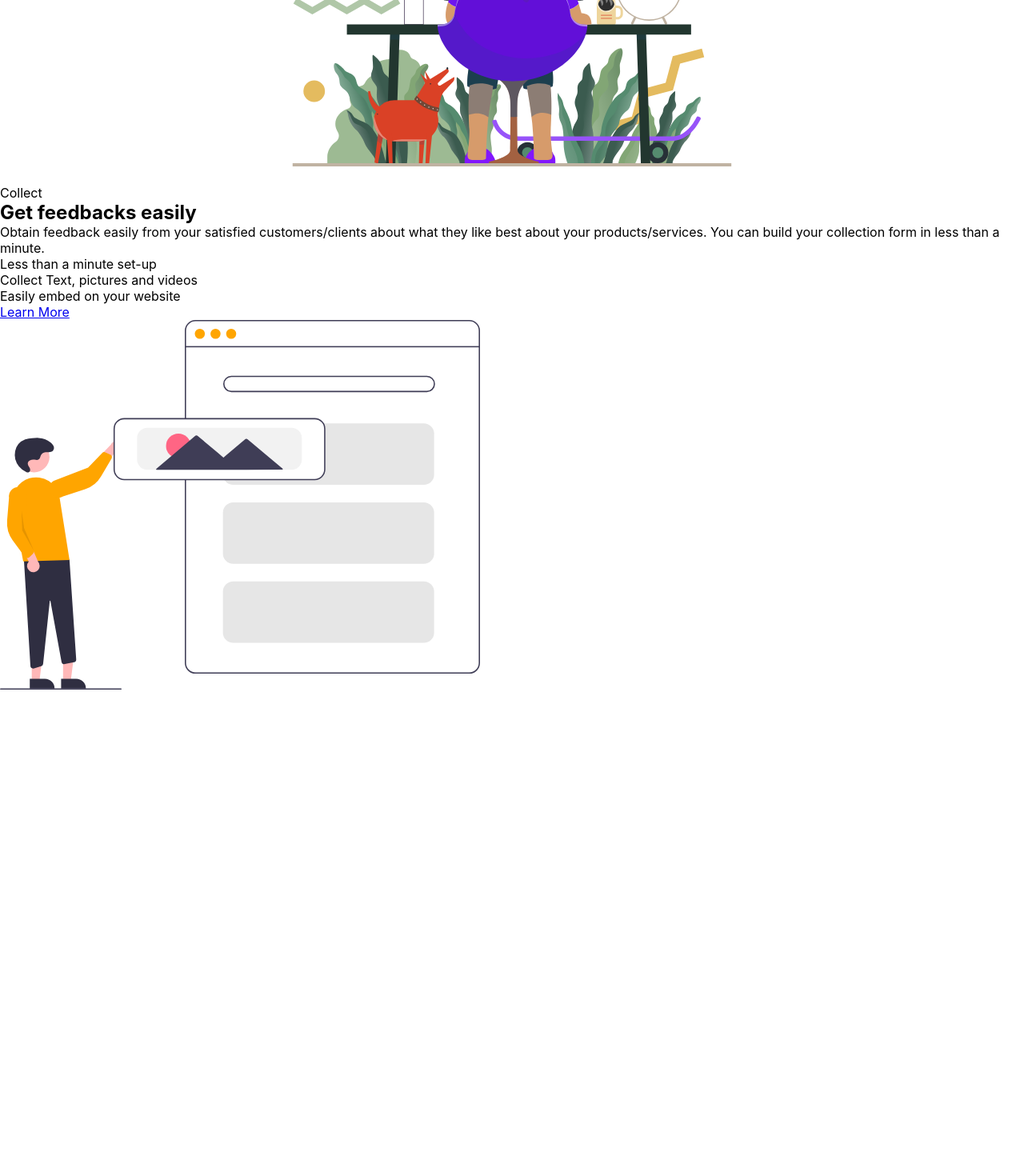
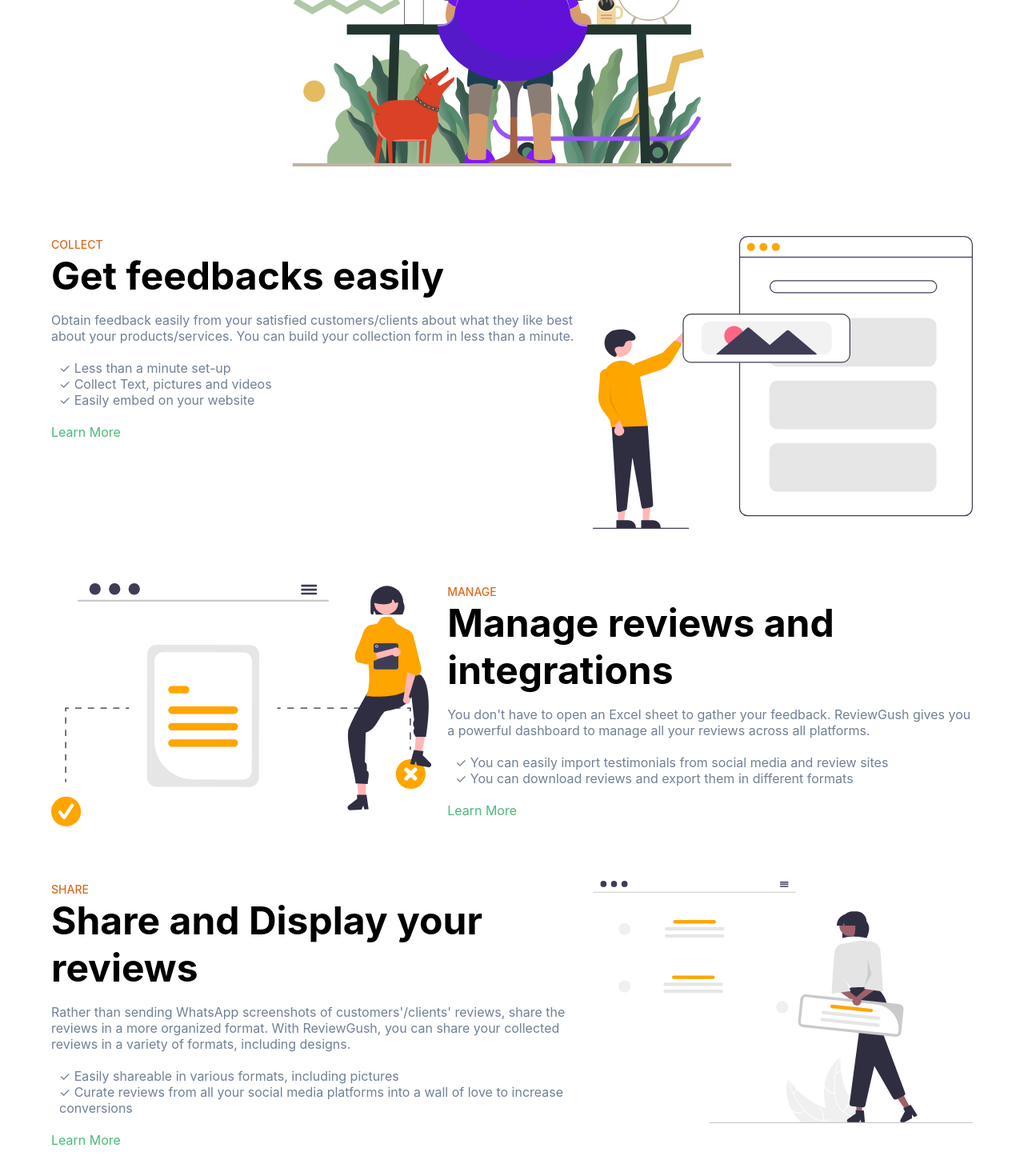
Before and after one commit to asyinka/reviewGush, a React (Vite) app: page / in a window 1280 px wide. Shown: the part 504-1974 px from the top of the page at 80% size. Before the commit the page ends 1370 px from the top, so only its background shows below. Built offline with nearby package versions, Linux system fonts and the light colour scheme.

Commit message:
chore: ads all feature components section

```diff
--- a/src/App.css
+++ b/src/App.css
@@ -14,12 +14,21 @@
   --spacing-2: 2rem;
   --spacing-3: 1rem;
   --spacing-4: 4rem;
+  --mx-font-size-3: 3rem;
   --line-height-min: 1.2;
+  --font-size-mid: 0.875rem;
+  --text-color-gray: #718096;
 }
 html {
   text-size-adjust: 100%;
   text-rendering: optimizeLegibility;
   touch-action: manipulation;
+}
+img,
+video {
+  max-width: 100%;
+  height: auto;
+  overflow-clip-margin: content-box;
 }
 /* nav section */
 .navBar {
@@ -65,7 +74,7 @@ html {
 .button-primary--text {
   font-weight: 600;
   line-height: var(--line-height-min);
-  font-size: 0.875rem;
+  font-size: var(--font-size-mid);
   color: #ffffff;
 }
 .button-primary:hover {
@@ -84,8 +93,9 @@ html {
 .hero-container {
   display: flex;
   flex-direction: column;
+  width: 100vw;
+  margin: 0 auto;
   align-items: center;
-  width: 100%;
 }
 .hero {
   display: flex;
@@ -145,7 +155,7 @@ h1:hover {
 .hero__article {
   margin-top: var(--spacing-1);
   text-align: center;
-  color: #718096;
+  color: var(--text-color-gray);
   font-size: 1.25rem;
   font-weight: 300;
 }
@@ -176,7 +186,7 @@ h1:hover {
     flex-direction: row;
   }
   h1 {
-    font-size: 3rem;
+    font-size: var(--mx-font-size-3);
   }
 }
 /* Adjust image size for smaller screens */
@@ -194,3 +204,65 @@ h1:hover {
     height: auto;
   }
 }
+/* project features section */
+.featuresCard {
+  display: flex;
+  margin: 4rem 4rem;
+}
+.featuresCard__tag {
+  font-weight: 500;
+  font-size: var(--font-size-mid);
+  line-height: 1;
+  text-transform: uppercase;
+}
+.featuresCard__tag--primary {
+  color: var(--text-color-orange);
+}
+.featuresCard__heading {
+  font-weight: 700;
+  font-size: var(--mx-font-size-3);
+  margin-bottom: var(--spacing-1);
+}
+.featuresCard__article p {
+  margin-block-start: 1em;
+  margin-block-end: 1em;
+  margin-inline-start: 0px;
+  margin-inline-end: 0px;
+  color: var(--text-color-gray);
+}
+.featuresCard__lists {
+  margin: 20px 10px;
+  list-style-type: none;
+  color: var(--text-color-gray);
+}
+.featuresCard__more {
+  text-decoration: none;
+  cursor: pointer;
+}
+.lm--primary {
+  background: var(--text-color-green);
+  background-clip: text;
+  -webkit-background-clip: text;
+  color: transparent;
+}
+.featureCardImage__Container--primary {
+  margin-left: 20px;
+}
+.featureCardImage__Container--secondary {
+  margin-right: 20px;
+}
+.featureCardImage {
+  width: 500px;
+  height: auto;
+}
+@media screen and (min-width: 30em) {
+  .featuresCard__article {
+    width: 60%;
+  }
+}
+@media screen and (max-width: 360px) {
+  .featuresCard {
+    display: flex;
+    flex-direction: column;
+  }
+}
--- a/src/Features.jsx
+++ b/src/Features.jsx
@@ -1,29 +1,16 @@
-import Pictures from "./assets/Pictures";
-
-const url = "../src/assets/images/collect-1.svg";
+import FeatureComp1 from "./assets/FeatureComp1";
+import FeatureComp2 from "./assets/FeatureComp2";
+import FeatureComp3 from "./assets/FeatureComp3";
 
 const FeaturesSection = () => {
   return (
-    <div className="featuresCard">
-      <div className="card__article">
-        <span className="card--tag">Collect</span>
-        <h2>Get feedbacks easily</h2>
-        <p>
-          Obtain feedback easily from your satisfied customers/clients about
-          what they like best about your products/services. You can build your
-          collection form in less than a minute.
-        </p>
-        <ul className="lists">
-          <li>Less than a minute set-up</li>
-          <li>Collect Text, pictures and videos</li>
-          <li>Easily embed on your website</li>
-        </ul>
-        <a href="#">
-          <span className="learn-tag">Learn More</span>
-        </a>
-      </div>
-      <Pictures url={url} />
-    </div>
+    <>
+      <FeatureComp1 />
+
+      <FeatureComp2 />
+
+      <FeatureComp3 />
+    </>
   );
 };
 
--- a/src/HeroSection.jsx
+++ b/src/HeroSection.jsx
@@ -2,6 +2,8 @@ import Pictures from "./assets/Pictures";
 
 const HeroSection = () => {
   const urlPath = "../src/assets/images/developer.svg";
+  const classNaming = "hero__picture";
+  const imageDivClass = "hero__picture--container";
 
   return (
     <div className="hero-container">
@@ -20,7 +22,11 @@ const HeroSection = () => {
           Start Here
         </button>
       </div>
-      <Pictures url={urlPath} />
+      <Pictures
+        url={urlPath}
+        imageDivClass={imageDivClass}
+        classNaming={classNaming}
+      />
     </div>
   );
 };
--- /dev/null
+++ b/src/assets/FeatureComp1.jsx
@@ -0,0 +1,38 @@
+import Pictures from "./Pictures";
+
+const classNaming = "featureCardImage";
+const imageDivClass = "featureCardImage__Container--primary";
+
+const FeatureComp1 = () => {
+  return (
+    <div className="featuresCard">
+      <div className="featuresCard__article">
+        <span className="featuresCard__tag featuresCard__tag--primary">
+          Collect
+        </span>
+        <h2 className="featuresCard__heading">Get feedbacks easily</h2>
+        <p>
+          Obtain feedback easily from your satisfied customers/clients about
+          what they like best about your products/services. You can build your
+          collection form in less than a minute.
+        </p>
+        <ul className="featuresCard__lists">
+          <li>&#x2713; Less than a minute set-up</li>
+          <li>&#x2713; Collect Text, pictures and videos</li>
+          <li>&#x2713; Easily embed on your website</li>
+        </ul>
+        <a href="#" className="featuresCard__more lm--primary">
+          <span>Learn More</span>
+        </a>
+      </div>
+
+      <Pictures
+        url="./src/assets/images/collect-1.svg"
+        imageDivClass={imageDivClass}
+        classNaming={classNaming}
+      />
+    </div>
+  );
+};
+
+export default FeatureComp1;
--- /dev/null
+++ b/src/assets/FeatureComp2.jsx
@@ -0,0 +1,45 @@
+import Pictures from "./Pictures";
+
+const FeatureComp2 = () => {
+  const classNaming = "featureCardImage";
+  const imageDivClass = "featureCardImage__Container--secondary";
+
+  return (
+    <div className="featuresCard">
+      <Pictures
+        url="./src/assets/images/organize.svg"
+        imageDivClass={imageDivClass}
+        classNaming={classNaming}
+      />
+
+      <div className="featuresCard__article">
+        <span className="featuresCard__tag featuresCard__tag--primary">
+          Manage
+        </span>
+        <h2 className="featuresCard__heading">
+          Manage reviews and integrations
+        </h2>
+        <p>
+          You don't have to open an Excel sheet to gather your feedback.
+          ReviewGush gives you a powerful dashboard to manage all your reviews
+          across all platforms.
+        </p>
+        <ul className="featuresCard__lists">
+          <li>
+            &#x2713; You can easily import testimonials from social media and
+            review sites
+          </li>
+          <li>
+            &#x2713; You can download reviews and export them in different
+            formats
+          </li>
+        </ul>
+        <a href="#" className="featuresCard__more lm--primary">
+          <span>Learn More</span>
+        </a>
+      </div>
+    </div>
+  );
+};
+
+export default FeatureComp2;
--- /dev/null
+++ b/src/assets/FeatureComp3.jsx
@@ -0,0 +1,45 @@
+import Pictures from "./Pictures";
+
+const FeatureComp3 = () => {
+  const classNaming = "featureCardImage";
+  const imageDivClass = "featureCardImage__Container--primary";
+
+  return (
+    <div className="featuresCard">
+      <div className="featuresCard__article">
+        <span className="featuresCard__tag featuresCard__tag--primary">
+          Share
+        </span>
+        <h2 className="featuresCard__heading">
+          Share and Display your reviews
+        </h2>
+        <p>
+          Rather than sending WhatsApp screenshots of customers'/clients'
+          reviews, share the reviews in a more organized format. With
+          ReviewGush, you can share your collected reviews in a variety of
+          formats, including designs.
+        </p>
+        <ul className="featuresCard__lists">
+          <li>
+            &#x2713; Easily shareable in various formats, including pictures
+          </li>
+          <li>
+            &#x2713; Curate reviews from all your social media platforms into a
+            wall of love to increase conversions
+          </li>
+        </ul>
+        <a href="#" className="featuresCard__more lm--primary">
+          <span>Learn More</span>
+        </a>
+      </div>
+
+      <Pictures
+        url="./src/assets/images/share-online.svg"
+        imageDivClass={imageDivClass}
+        classNaming={classNaming}
+      />
+    </div>
+  );
+};
+
+export default FeatureComp3;
--- a/src/assets/Pictures.jsx
+++ b/src/assets/Pictures.jsx
@@ -1,8 +1,8 @@
-const Pictures = ({ url }) => {
+const Pictures = ({ url, classNaming, imageDivClass }) => {
   return (
-    <picture className="hero__picture--container">
+    <picture className={imageDivClass}>
       <img
-        className="hero__picture"
+        className={classNaming}
         src={url}
         alt="image of a developer working on his system"
       />
```
